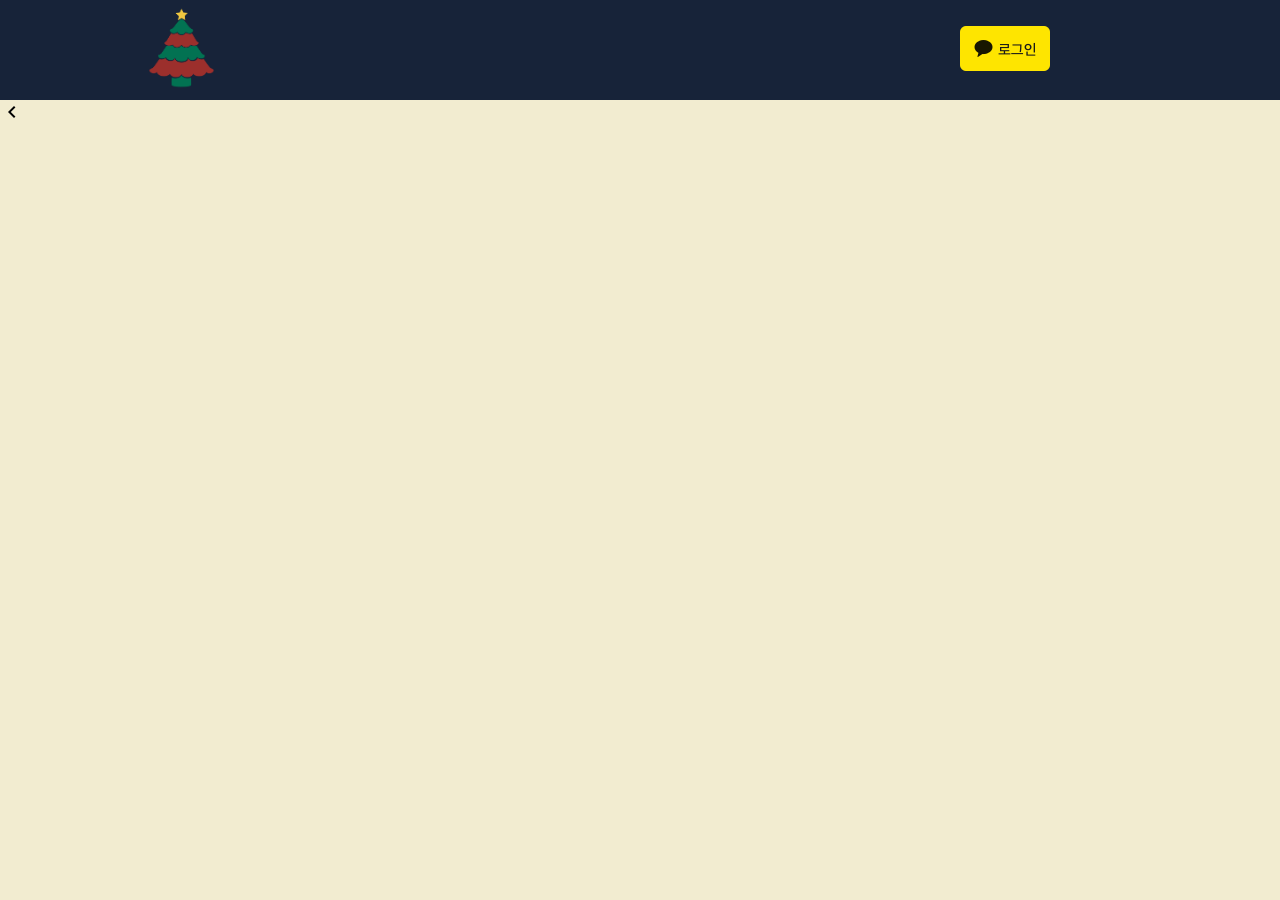
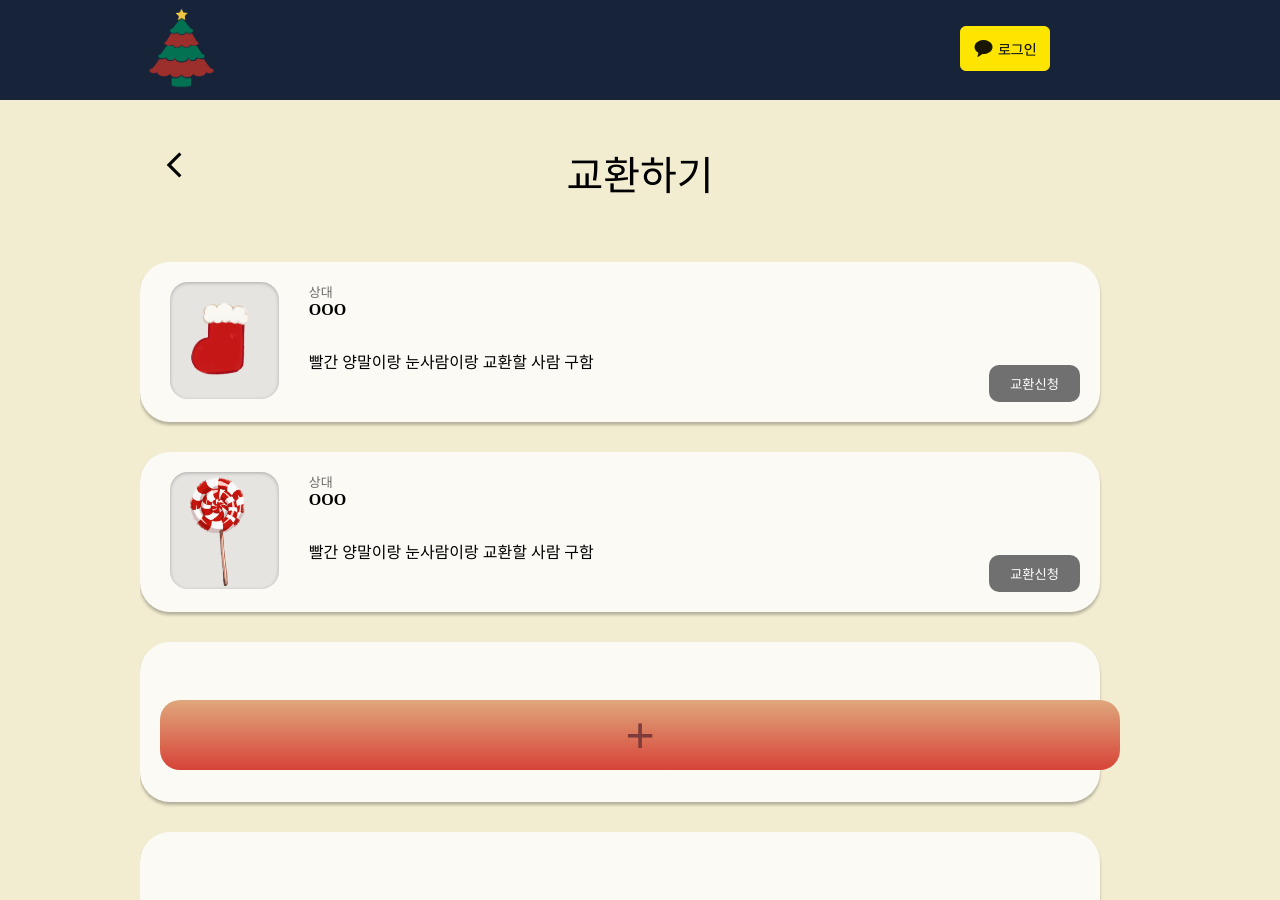
Before and after one commit to TreeOfChristmas/treesmaschri, a plain HTML site: page html/sub.html in a window 1280 px wide. Drawn offline with nearby package versions, Linux system fonts and the light colour scheme; a web font is replaced by a local one.

Commit message:
교환창 추가 버튼 제외 다 만듬

```diff
--- a/css/style.css
+++ b/css/style.css
@@ -9,13 +9,6 @@
 @font-face {
     font-family: 'NoonnuBasicGothicRegular';
     src: url('https://fastly.jsdelivr.net/gh/projectnoonnu/noon-2410@1.0/NoonnuBasicGothicRegular.woff2') format('woff2');
-    font-weight: normal;
-    font-style: normal;
-}
-
-@font-face {
-    font-family: 'Cafe24Shiningstar';
-    src: url('https://fastly.jsdelivr.net/gh/projectnoonnu/noonfonts_twelve@1.1/Cafe24Shiningstar.woff') format('woff');
     font-weight: normal;
     font-style: normal;
 }
--- a/css/sub.css
+++ b/css/sub.css
@@ -1,6 +1,13 @@
 @font-face {
     font-family: 'NoonnuBasicGothicRegular';
     src: url('https://fastly.jsdelivr.net/gh/projectnoonnu/noon-2410@1.0/NoonnuBasicGothicRegular.woff2') format('woff2');
+    font-weight: normal;
+    font-style: normal;
+}
+
+@font-face {
+    font-family: 'Ownglyph_StudyHard-Rg';
+    src: url('https://fastly.jsdelivr.net/gh/projectnoonnu/2411-3@1.0/Ownglyph_StudyHard-Rg.woff2') format('woff2');
     font-weight: normal;
     font-style: normal;
 }
@@ -23,6 +30,13 @@
     font-family: 'NanumSquareRound';
     src: url('https://fastly.jsdelivr.net/gh/projectnoonnu/noonfonts_two@1.0/NanumSquareRound.woff') format('woff');
     font-weight: normal;
+    font-style: normal;
+}
+
+@font-face {
+    font-family: 'HakgyoansimNadeuriTTF-B';
+    src: url('https://fastly.jsdelivr.net/gh/projectnoonnu/2408-5@1.0/HakgyoansimNadeuriTTF-B.woff2') format('woff2');
+    font-weight: 700;
     font-style: normal;
 }
 
@@ -63,8 +77,140 @@ a{
 
 .main_bg{
     background-color: #F2ECD0;
+    height: 100vh;
 }
 
-.main_bg{
-    height: 100vh;
+.material-symbols-outlined{
+    margin-left: 150px;
+    margin-top: 40px;
 }
+
+.material-symbols-outlined>a{
+    font-size: 50px;
+}
+
+.main_title{
+    margin-top: -50px;
+    font-family: Ownglyph_StudyHard-Rg;
+    font-size: 40px;
+    justify-self: center;
+}
+
+.exchange{
+    width: 1000px;
+    justify-self: center;
+    height: 100%;
+    /* background-color: white; */
+    margin-top: 60px;
+    position: relative;
+    overflow: scroll;
+}
+
+.exchanges{
+    width: 960px;
+    height: 160px;
+    background-color: #FBFAF5;
+    border-radius: 30px;
+    padding: 20px 20px 20px 30px;
+    box-shadow: 0px 3px 3px 0px rgba(0, 0, 0, 0.25);
+    margin-bottom: 30px;
+    display: flex;
+}
+
+.exchange::-webkit-scrollbar{
+    width: 14px;
+    height: 14px;
+}
+.exchange::-webkit-scrollbar-thumb {
+    outline: none;
+    border-radius: 10px;
+    border: 4px solid transparent;
+    box-shadow: inset 6px 6px 0 rgba(34, 34, 34, 0.15);
+}
+
+.exchange::-webkit-scrollbar-thumb:hover {
+    border: 4px solid transparent;
+    box-shadow: inset 6px 6px 0 rgba(34, 34, 34, 0.3);
+}
+
+.exchange::-webkit-scrollbar-track {
+    box-shadow: none;
+    background-color: transparent;
+}
+
+.ornament{
+    width: 117px;
+    height: 117px;
+    background-color: rgba(193, 193, 193, 0.38);
+    border-radius: 18px;
+    box-shadow: inset 0px 1px 3.9px 0px rgba(0, 0, 0, 0.25);
+}
+
+.ornament>img{
+    width: 100%;
+    height: 100%;
+}
+
+.change_target{
+    margin-left: 30px;
+}
+
+.target{
+    font-size: 13px;
+    color: rgba(26, 26, 26, 0.64);
+}
+
+.target_name{
+    font-weight: bold;
+}
+
+.change_thing{
+    margin-top: 30px;
+    width: 400px;
+}
+
+.change_btn{
+    width: 98px;
+    height: 37px;
+    border-radius: 10px;
+    background-color: #707070;
+    border: none;
+    color: #FFFFFF;
+    cursor: pointer;
+    justify-self: self-end;
+    margin-left: 280px;
+    align-self: flex-end;
+}
+
+.add{
+    position: absolute;
+    width: 960px;
+    height: 70px;
+    border-radius: 20px;
+    font-size: 50px;
+    color: #7F3B3B;
+    border: none;
+    background: linear-gradient(180deg, #DFA77C, #D74338);
+    cursor: pointer;
+    left: 50%;
+    transform: translateX(-50%);
+    bottom: 30px;
+}
+
+.add_bg{
+    position: absolute;
+    left: 0;
+    top: 0;
+    width: 100%;
+    height: 100%;
+    background-color: rgba(0, 0, 0, 0.45);
+    display: none;
+}
+
+.add_ornament{
+    width: 350px;
+    height: 630px;
+    margin: 200px auto 0;
+    background-color: #FBFAF5;
+    border-radius: 30px;
+}
--- a/html/sub.html
+++ b/html/sub.html
@@ -9,6 +9,7 @@
       rel="stylesheet"
       href="https://fonts.googleapis.com/css2?family=Material+Symbols+Outlined:opsz,wght,FILL,GRAD@24,400,0,0"
     />
+    <script src="../script/jquery-1.12.3.js"></script>
 </head>
 <body>
     <header class="header">
@@ -19,6 +20,41 @@
         <span id="scroll-left" class="material-symbols-outlined">
             <a href="./index.html">keyboard_arrow_left</a>
         </span>
+        <p class="main_title">교환하기</p>
+        <div class="exchange">
+            <div id="exchange1" class="exchanges">
+                <div class="ornament"><img src="../img/socks_normal.PNG" alt="장식 교환1"></div>
+                <div class="change_target">
+                    <p class="target">상대</p>
+                    <p class="target_name">OOO</p>
+                    <p class="change_thing">빨간 양말이랑 눈사람이랑 교환할 사람 구함</p>
+                </div>
+                <button class="change_btn">교환신청</button>
+            </div>
+            <div id="exchange2" class="exchanges">
+                <div class="ornament"><img src="../img/candy_lollipop.PNG" alt="장식 교환1"></div>
+                <div class="change_target">
+                    <p class="target">상대</p>
+                    <p class="target_name">OOO</p>
+                    <p class="change_thing">빨간 양말이랑 눈사람이랑 교환할 사람 구함</p>
+                </div>
+                <button class="change_btn">교환신청</button>
+            </div>
+            <div id="exchange3" class="exchanges"></div>
+            <div id="exchange4" class="exchanges"></div>
+            <div id="exchange5" class="exchanges"></div>
+            <div id="exchange6" class="exchanges"></div>
+        </div>
+        <button class="add">+</button>
     </div>
+    <div class="add_bg">
+        <div class="add_ornament">
+            <div class="decisions">
+                <button class="cancel">취소</button>
+                <button class="confirm">확정</button>
+            </div>
+        </div>
+    </div>
+    <script src="../script/script2.js"></script>
 </body>
 </html>
--- /dev/null
+++ b/script/script2.js
@@ -0,0 +1,6 @@
+$(document)
+.on('click', '.add, .cancel', popToggle)
+
+function popToggle(){
+    $('.add_bg').toggle()
+}
```
